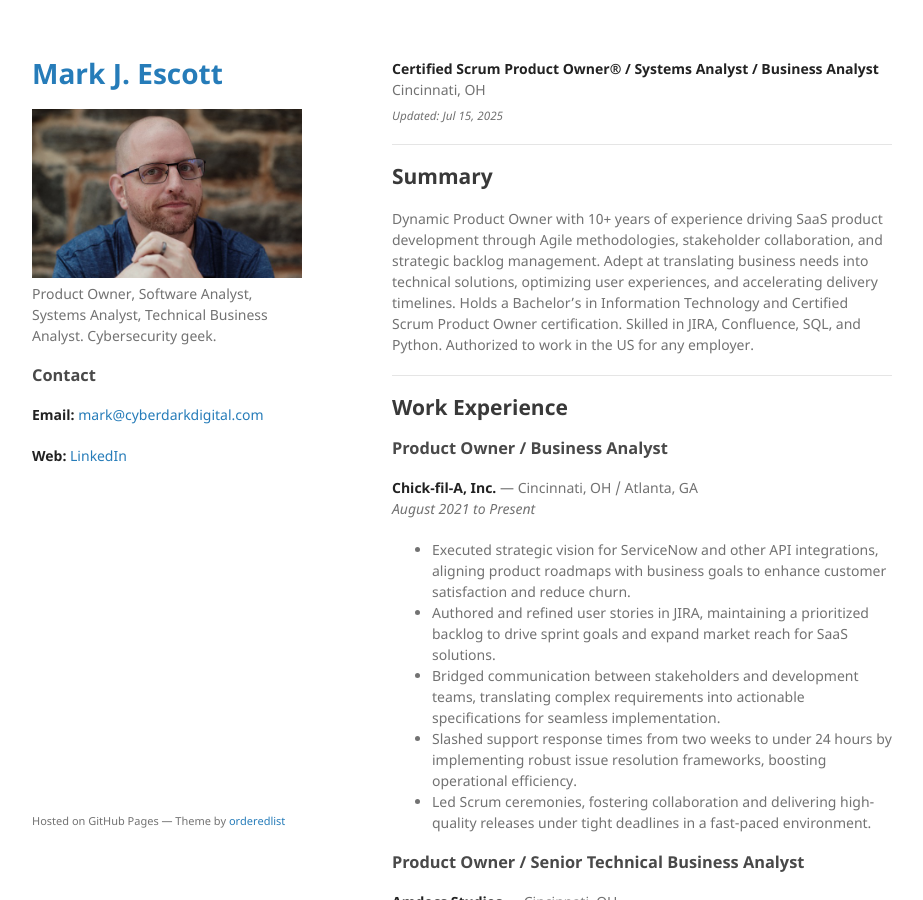
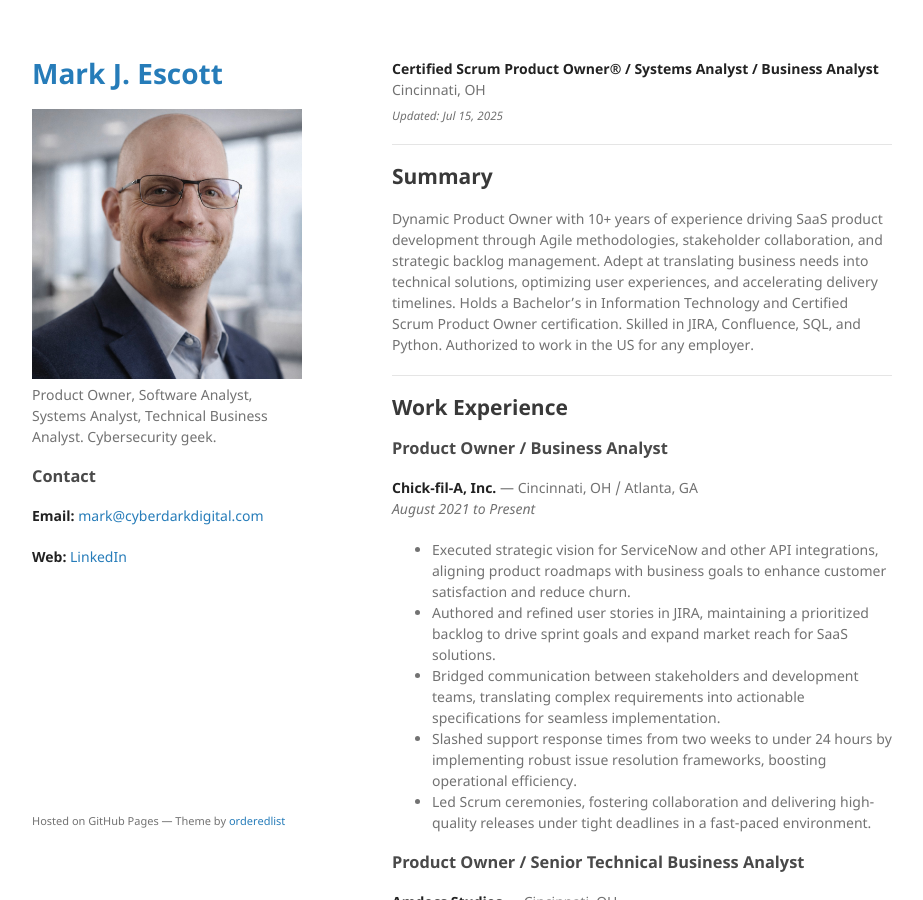
Before and after one commit to mjescott/mjescott.github.io, a Jekyll site: the page built from index.md, in a window 1280 px wide and 900 px high. Shown: the whole window, without its empty margins (178-1101 px from the left). Built offline with Jekyll 4.4.1, drawn with Linux system fonts in a browser that asks for light colours.

Commit message:
Update _config.yml

```diff
--- a/_config.yml
+++ b/_config.yml
@@ -1,4 +1,4 @@
-logo: /assets/img/logo-mj.jpeg
+logo: /assets/img/IMG_0976.jpeg
 show_downloads: false
 google_analytics:
 theme: jekyll-theme-minimal
```
